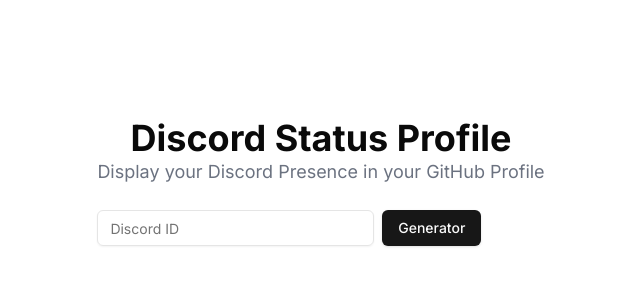
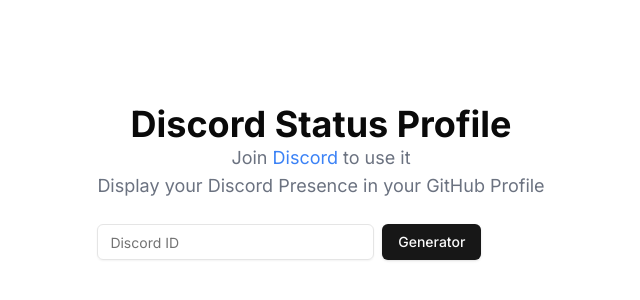
Before and after one commit to EvarinDev/DiscordStatusProfile, a Next.js app: page / in a window 1280 px wide. Shown: the part 222-522 px from the top of the page, without its empty margins (319-959 px from the left). Built offline with nearby package versions, Linux system fonts and the light colour scheme.

Commit message:
Add Discord invite link to home page

```diff
--- a/src/app/page.tsx
+++ b/src/app/page.tsx
@@ -22,6 +22,7 @@
       <div className="items-center text-center">
         <div className="text-lg mt-2">
           <h1 className="text-4xl font-bold">Discord Status Profile</h1>
+          <p className="text-gray-500">Join <a href="https://discord.gg/s3j5vphByS" className="text-blue-500">Discord</a> to use it</p>
           <p className="text-gray-500 mb-6">Display your Discord Presence in your GitHub Profile</p>
         </div>
         <div className="flex w-full max-w-sm items-center space-x-2">
```
